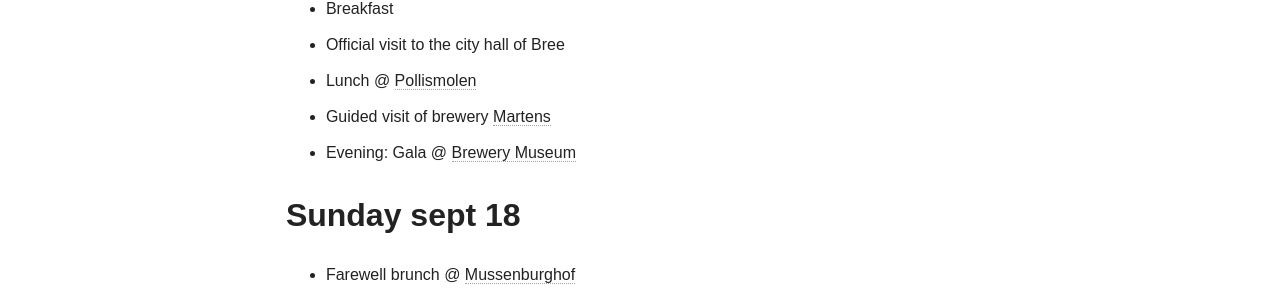
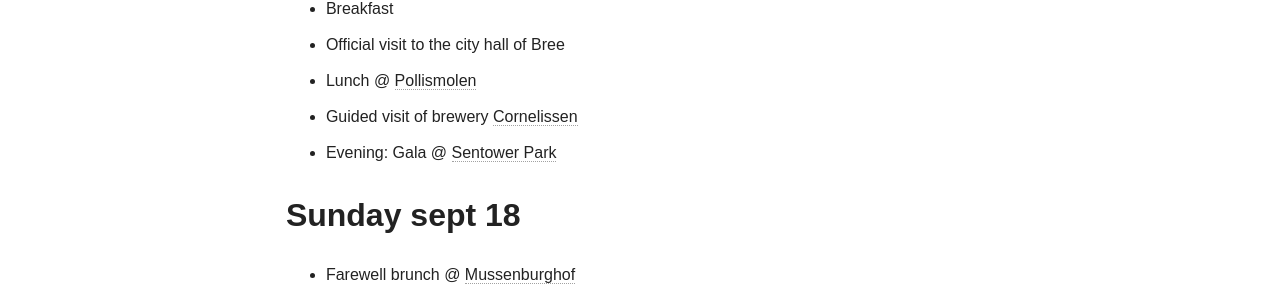
Before and after one commit to ppoxx/ppoxx.github.io, a Jekyll site: the page built from articles/index.md, in a window 1280 px wide. Shown: the part 1371-1671 px from the top of the page. Built offline with Jekyll 4.4.1, drawn with Linux system fonts in a browser that asks for light colours; nearby versions of some CDN libraries.

Commit message:
update errors

```diff
--- a/articles/index.md
+++ b/articles/index.md
@@ -27,8 +27,8 @@
 * Breakfast
 * Official visit to the city hall of Bree
 * Lunch @ [Pollismolen](http://www.pollismolen.be/)
-* Guided visit of brewery [Martens](http://www.martens.be/en/)
-* Evening: Gala @ [Brewery Museum](http://www.bocholterbrouwerijmuseum.be/)
+* Guided visit of brewery  [Cornelissen](http://www.brouwerijcornelissen.be/)
+* Evening: Gala @ [Sentower Park](http://www.sentowerpark.com/en/home)
 
 ## Sunday sept 18
 * Farewell brunch @ [Mussenburghof](http://users.skynet.be/mussenburghof/welkom.html)
```
